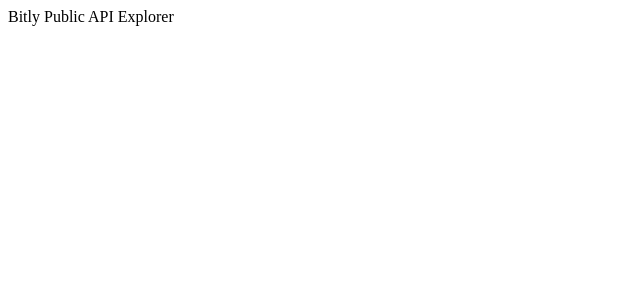
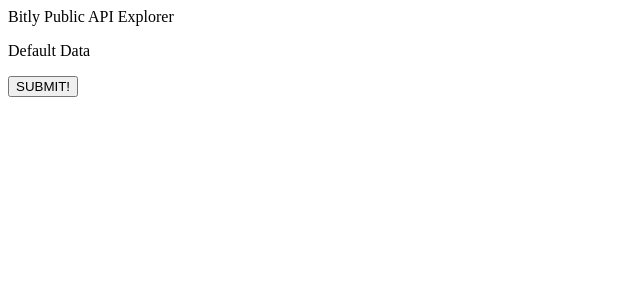
Before and after one commit to bitly/winterns2020, a React app: page / in a window 1280 px wide. Shown: the top 300 px of the page, without its empty margins (0-640 px from the left). Built offline with nearby package versions, Linux system fonts and the light colour scheme; the HTML template or start-up script is replaced by a standard one.

Commit message:
made a submit button that retrieves BE request to GET user - must add your token

```diff
--- a/src/index.jsx
+++ b/src/index.jsx
@@ -1,10 +1,44 @@
 import React from 'react';
 import ReactDOM from 'react-dom';
+import axios from 'axios';
 
 class App extends React.Component {
+    constructor(props) {
+        super(props);
+        this.state = {
+            response: 'Default Data'
+        }
+        this.handleClick = this.handleClick.bind(this);
+    }
+
+    handleClick() {
+        console.log('BUTTON CLICKED')
+
+        const SERVER_URL = "https://5000-e75ecd90-54cc-46e0-86c6-2bb579cc2438.ws-us02.gitpod.io"
+
+        console.log(SERVER_URL + '/api')
+        axios
+            .get(SERVER_URL + '/api')
+            .then((res) => {
+                // console.log(res)
+                this.setState({
+                    response: res.data
+                })
+            })
+    }
+
     render() {
         return (
-            <div>Bitly Public API Explorer</div>
+            <div>
+                Bitly Public API Explorer
+                <p> {
+                    typeof this.state.response === 'string' ?
+                    this.state.response :
+                    JSON.stringify(this.state.response)
+                    }
+                 </p>
+                <button onClick={this.handleClick}>SUBMIT!</button>
+            </div>
         );
     }
 }
```
Also changed, not shown: 1 other file (tests, documents, lock files or other folders).
